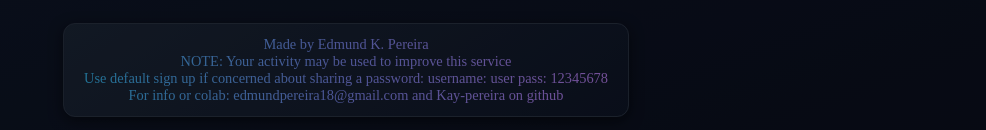
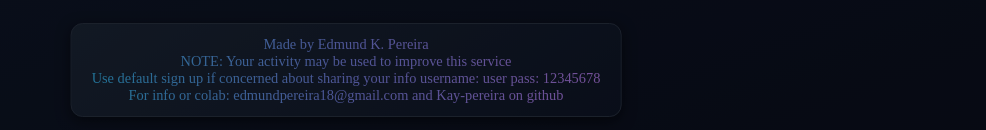
Before and after one commit to Kay-pereira/Summarizer-App, a React (Vite) app: page / in a window 1280 px wide. Shown: the part 667-797 px from the top of the page, without its empty margins (294-1280 px from the left). Built offline with nearby package versions, Linux system fonts and the light colour scheme.

Commit message:
updated footer

```diff
--- a/src/Components/Footer.jsx
+++ b/src/Components/Footer.jsx
@@ -8,7 +8,7 @@ function Footer(){
         <div className="footer-card">
             <p>Made by Edmund K. Pereira</p>
             <p>NOTE: Your activity may be used to improve this service</p>
-            <p>Use default sign up if concerned about sharing a password: username: user pass: 12345678</p>
+            <p>Use default sign up if concerned about sharing your info username: user pass: 12345678</p>
             <p>For info or colab: edmundpereira18@gmail.com and Kay-pereira on github</p>
         </div>
         </>
```
